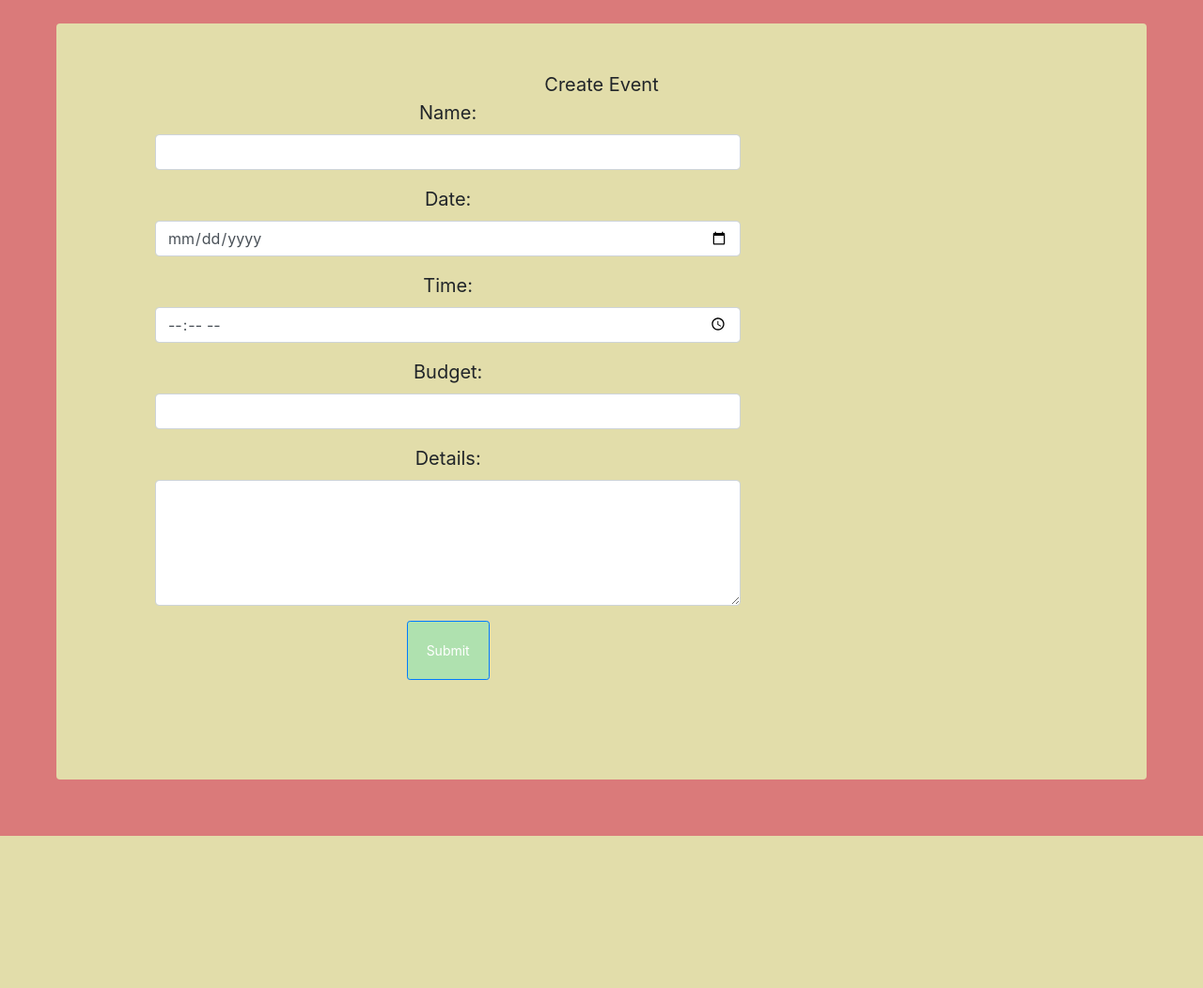
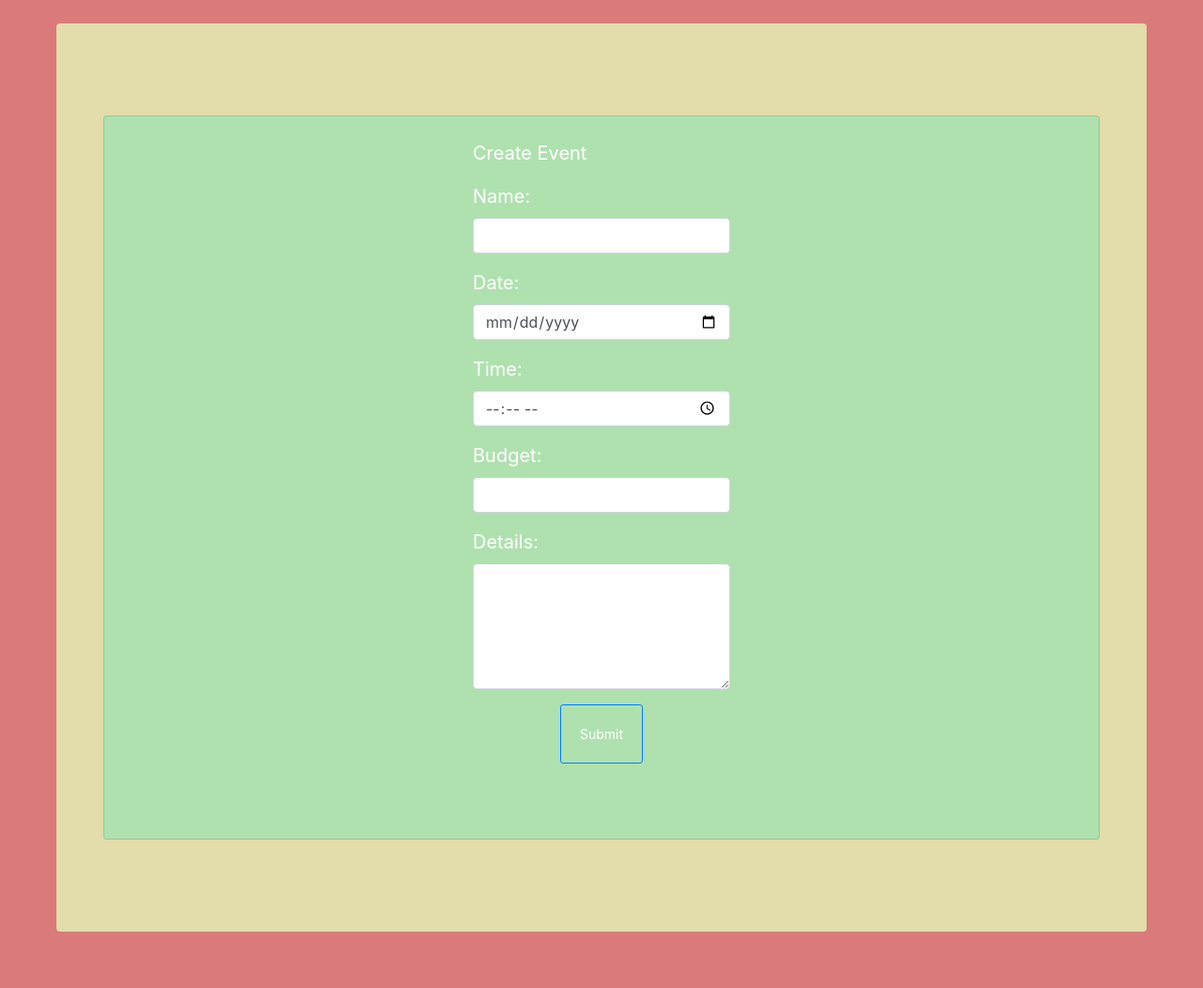
Before and after one commit to RobbertSinclair/doYouHaveTheGUTS2022, a Django app: page /create-event/ in a window 1280 px wide; the page is wider, and only the part inside the window is pictured. Shown: the part 111-1163 px from the top of that part at 94% size. Before the commit the page ends 1001 px from the top of that part, so only its background shows below. Run offline with Django 3.2, Linux system fonts and the light colour scheme; the visitor is signed in with stand-in values (Sample User, id 1); some libraries are stand-ins or nearby versions.

Commit message:
centered create event form and added colours

```diff
--- a/backend/static/css/page.css
+++ b/backend/static/css/page.css
@@ -19,7 +19,6 @@
     padding:40px;
     padding-top:0px;
     font-size: 20px;
-    text-align: center;
 }
 
 .event-block{
@@ -28,6 +27,7 @@
     text-align: center;
     margin:5px;
 }
+
 
 #food-purchase{
     height:100%;
@@ -113,7 +113,7 @@
 }
 
 #event-form {
-    font-size: 20px;
+
 }
 
 
--- a/backend/templates/create_event.html
+++ b/backend/templates/create_event.html
@@ -7,12 +7,13 @@
 {% block body_block %}
  <!-- Heading Row -->
     <!-- Call to Action Well -->
-    <div class="card-body">
+    <div id="form-div" class="card text-white my-5 py-4 align-items-center">
+    <div class="card-body" id="event-form">
         <!--Relies on user model-->
-        <p class="text-black m-0 text-center">
+        <p>
             Create Event
         </p>
-        <div class="form-group col-md-8">
+        <div class="form-group col-md-35">
             <form id="event-form" role="form" method='POST' action="{% url 'backend_app:create-event' %}" enctype="multipart/form-data">
                 {% csrf_token %}
                 {{ event_form.as_p }}
@@ -22,4 +23,5 @@
             </form>
         </div>
     </div>
+    </div>
 {% endblock %}
```
